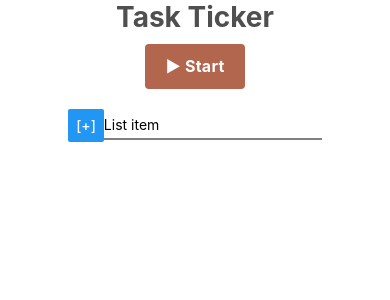
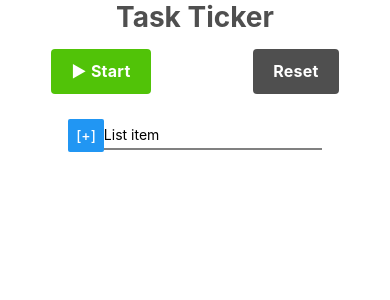
Before and after one commit to zacharyplat/TaskTicker, a React Native app: screen / in a window 390 px wide. Shown: the top 300 px of the page. Built offline with nearby package versions, Linux system fonts and the light colour scheme.

Commit message:
changed some button styles and softened the inactive tasks to keep the focus on the current task

```diff
--- a/src/Button.tsx
+++ b/src/Button.tsx
@@ -1,14 +1,15 @@
 import React from 'react';
-import { Pressable, StyleSheet, Text } from 'react-native';
+import { Pressable, StyleSheet, Text, ViewStyle } from 'react-native';
 
 type Props = {
   onPress: () => void;
   title: string;
+  buttonStyle?: ViewStyle;
 };
 export default function Button(props: Props) {
-  const { onPress, title } = props;
+  const { onPress, title, buttonStyle } = props;
   return (
-    <Pressable style={styles.button} onPress={onPress}>
+    <Pressable style={[styles.button, buttonStyle]} onPress={onPress}>
       <Text style={styles.text}>{title}</Text>
     </Pressable>
   );
--- a/src/Header/components/Header.tsx
+++ b/src/Header/components/Header.tsx
@@ -21,18 +21,27 @@ export default function Header(props: Props) {
   return (
     <View style={styles.container}>
       <Text style={styles.title}>Task Ticker</Text>
-      <View style={styles.info}>
+      <View style={styles.actions}>
         {timer <= 0 && (
-          <Button
-            title="&#x25B6; Start"
-            onPress={() => setInitialTime(zeroedMillisecondsDate())}
-          />
+          <Fragment>
+            <Button
+              title="&#x25B6; Start"
+              onPress={() => setInitialTime(zeroedMillisecondsDate())}
+              buttonStyle={styles.startButton}
+            />
+            <Button
+              title="Reset"
+              onPress={() => console.log('what')}
+              buttonStyle={styles.resetButton}
+            />
+          </Fragment>
         )}
         {timer > 0 && (
           <Fragment>
             <Button
               title="&#x23F9;&#xFE0E; Stop"
               onPress={() => setInitialTime(0)}
+              buttonStyle={styles.stopButton}
             />
             <Text style={styles.time}>{`${minutes}:${displaySeconds}`}</Text>
           </Fragment>
@@ -46,8 +55,8 @@ const styles = StyleSheet.create({
   container: {
     alignItems: 'center',
   },
-  info: {
-    paddingVertical: 10,
+  actions: {
+    paddingVertical: 15,
     flexDirection: 'row',
     alignItems: 'center',
     justifyContent: 'space-around',
@@ -62,6 +71,15 @@ const styles = StyleSheet.create({
     paddingLeft: 10,
     fontSize: 28,
     fontWeight: 'bold',
-    color: '#4D99B2',
+    color: '#4f4f4f',
+  },
+  startButton: {
+    backgroundColor: '#51C308',
+  },
+  resetButton: {
+    backgroundColor: '#4f4f4f',
+  },
+  stopButton: {
+    backgroundColor: '#C31D08',
   },
 });
--- a/src/List/components/ItemTime.tsx
+++ b/src/List/components/ItemTime.tsx
@@ -79,9 +79,9 @@ export default function ItemTime(props: Props) {
   const renderCountdownOrTimeLeft = () => {
     if (!isActive && !elapsed) {
       return (
-        <Text style={styles.itemTime}>{`${padTime(minutes)}:${padTime(
-          seconds
-        )}`}</Text>
+        <Text style={[styles.itemTime, styles.inactive]}>{`${padTime(
+          minutes
+        )}:${padTime(seconds)}`}</Text>
       );
     } else {
       return renderTimeLeft();
@@ -104,6 +104,9 @@ export default function ItemTime(props: Props) {
 const styles = StyleSheet.create({
   itemTime: {
     fontSize: 18,
+  },
+  inactive: {
+    color: 'lightgrey',
   },
   input: {
     flexGrow: 1,
--- a/src/List/components/ListItem.tsx
+++ b/src/List/components/ListItem.tsx
@@ -55,7 +55,7 @@ export default function ListItem(props: Props) {
         />
       )}
       <TextInput
-        style={[styles.item, styles.input]}
+        style={[styles.item, styles.input, isActive ? {} : styles.inactive]}
         onChangeText={handleChangeText}
         onKeyPress={handleOnKeyPress}
         onSubmitEditing={() => appendItemToList(id)}
@@ -82,7 +82,6 @@ const styles = StyleSheet.create({
   checkbox: {
     marginRight: 18,
     padding: 10,
-    color: 'green',
   },
   item: {
     fontSize: 18,
@@ -93,4 +92,7 @@ const styles = StyleSheet.create({
     borderBottomColor: 'lightgrey',
     borderBottomWidth: 2,
   },
+  inactive: {
+    color: 'lightgrey',
+  },
 });
```
